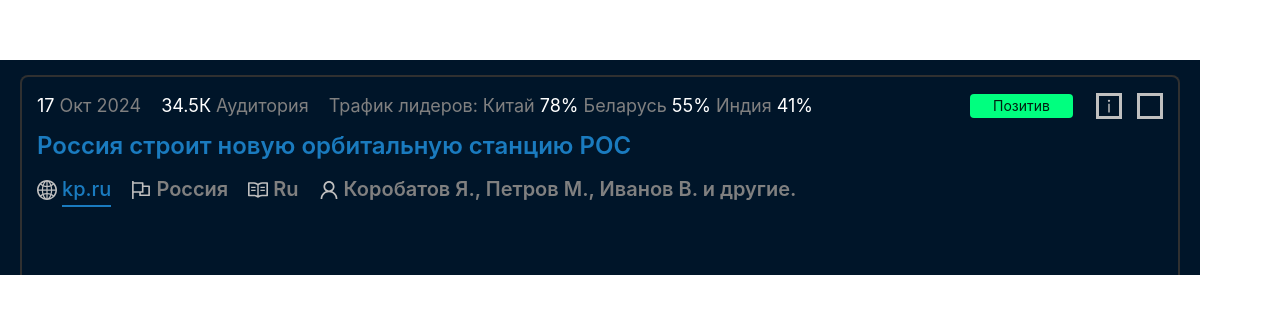
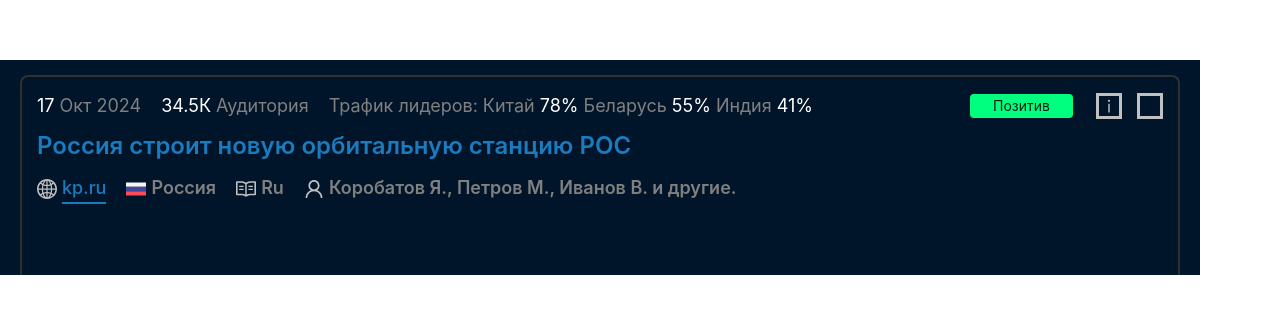
Before and after one commit to Vassillyy/news, a React (Vite) app: page / in a window 1280 px wide. Shown: the part 233-546 px from the top of the page. Built offline with nearby package versions, Linux system fonts and the light colour scheme.

Commit message:
ДОБАВЛЕНИЕ КАРТИНКИ С ФЛАГОМ

```diff
--- a/src/components/header/ProfileSettings.tsx
+++ b/src/components/header/ProfileSettings.tsx
@@ -1,10 +1,5 @@
-import {Flex, Typography} from 'antd'
-import {
-  GlobalOutlined,
-  FlagOutlined,
-  ReadOutlined,
-  UserOutlined
-} from '@ant-design/icons'
+import {Flex, Typography, Image} from 'antd'
+import {GlobalOutlined, ReadOutlined, UserOutlined} from '@ant-design/icons'
 import {Article} from '@/data/Article.d'
 import styles from './styles.module.scss'
 
@@ -17,15 +12,20 @@ const ProfileSettings = ({article}: {article: Article}) => {
         <GlobalOutlined className={styles.profileSettings__icon} />
         <Link
           className={styles.profileSettings__email}
+          href={article.link}
           target="_blank"
-          href={article.link}
         >
           {article.domain}
         </Link>
       </Flex>
 
       <Flex gap={5}>
-        <FlagOutlined className={styles.profileSettings__icon} />
+        <Image
+          className={styles.profileSettings__icon}
+          src={article.fav}
+          preview={false}
+          width={20}
+        />
         <Text className={styles.profileSettings__info} strong>
           {article.country}
         </Text>
--- a/src/components/header/styles.module.scss
+++ b/src/components/header/styles.module.scss
@@ -53,7 +53,7 @@
 
 .profileSettings {
   &__email {
-    font-size: 20px;
+    font-size: 18px;
     color: #1A7BBF !important;
     border-bottom: 2px solid #1A7BBF !important;
   }
@@ -62,7 +62,11 @@
     color: Silver;
   }
   &__info {
-    font-size: 20px;
+    font-size: 18px;
     color: grey;
   }
 }
+
+:global(.ant-image) {
+  display: flex;
+}
--- a/src/data/dataArticle.ts
+++ b/src/data/dataArticle.ts
@@ -34,6 +34,6 @@ export const dataArticle: Article = {
       count: 0.41
     }
   ],
-  fav: '',
+  fav: 'src/icons/flag_rus.svg',
   highlights: ['']
 }
```
Also changed, not shown: src/icons/flag_rus.svg (added).
